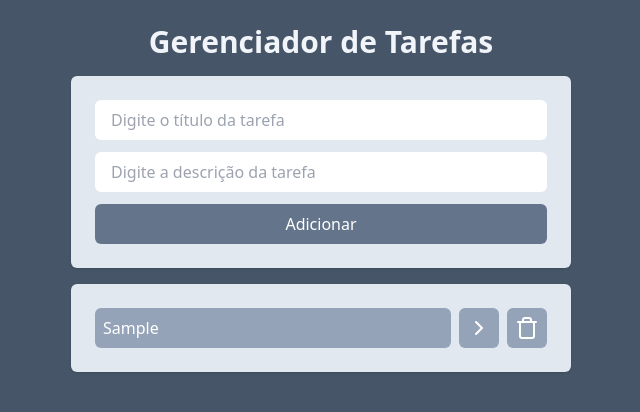
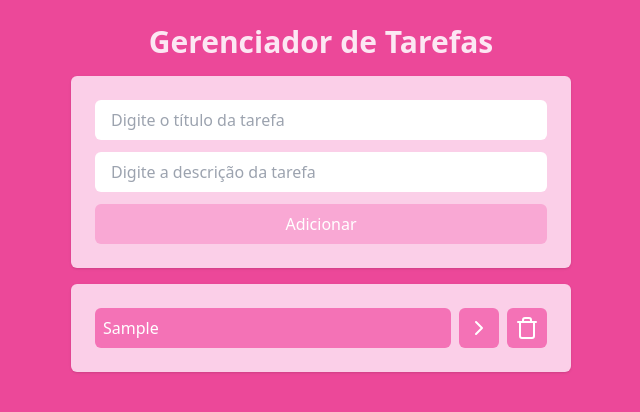
Before and after one commit to bernardommedeiros/React_To-do_List, a React (Vite) app: page / in a window 1280 px wide. Both pictures are taken after typing "Sample", "Sample" into the empty fields and a click on the button "Adicionar". Shown: the top 412 px of the page, without its empty margins (319-959 px from the left). Built offline with nearby package versions, Linux system fonts and the light colour scheme.

Commit message:
mudança de cores

```diff
--- a/src/App.jsx
+++ b/src/App.jsx
@@ -84,7 +84,7 @@ function onTaskDelete(taskId) {
 
   return (
     // w e h screen cobre toda a largura da tela
-      <div className='min-h-screen w-screen bg-slate-600 flex justify-center p-6'>
+      <div className='min-h-screen w-screen bg-pink-500 flex justify-center p-6'>
         <div className="w-[500px] space-y-4">
           <Title>Gerenciador de Tarefas</Title>
 
--- a/src/components/AddTask.jsx
+++ b/src/components/AddTask.jsx
@@ -7,7 +7,7 @@ function AddTasks({onTaskSubmit}){
     const [desc, setDesc] = useState("");
 
     return (
-        <div className=" bg-slate-200 space-y rounded-md p-6 shadow flex flex-col gap-3">
+        <div className=" bg-pink-200 space-y rounded-md p-6 shadow flex flex-col gap-3">
 
 
 
@@ -33,7 +33,7 @@ function AddTasks({onTaskSubmit}){
             setTitle("");
             setDesc("");
 
-        }} className="bg-slate-500 text-white font-medium px-4 py-2 rounded-md"> Adicionar </button>
+        }} className="bg-pink-300 text-white font-medium px-4 py-2 rounded-md"> Adicionar </button>
 
 
         </div>
--- a/src/components/Button.jsx
+++ b/src/components/Button.jsx
@@ -1,7 +1,7 @@
 function Button(props){
     return(
 
-        <button onClick={props.onClick} className="bg-slate-400 p-2 text-white rounded-md">
+        <button onClick={props.onClick} className="bg-pink-400 p-2 text-white rounded-md">
             {props.children}
         </button>
 
--- a/src/components/Input.jsx
+++ b/src/components/Input.jsx
@@ -1,6 +1,6 @@
 function Input(props){
     return(
-        <input className="border-slate-300 outline-slate-400 px-4 py-2 rounded-md"
+        <input className="border-pink-300 outline-pink-800 px-4 py-2 rounded-md"
 
         {...props}
 
--- a/src/components/Tasks.jsx
+++ b/src/components/Tasks.jsx
@@ -15,13 +15,13 @@ function Tasks({ tasks, onTaskClick, onTaskDelete }){
     }
 
     return (
-        <ul className="space-y-4 p-6 bg-slate-200 rounded-md shadow">
+        <ul className="space-y-4 p-6 bg-pink-200 rounded-md shadow">
             {/* map recebe cada task da interação */}
 
             {tasks.map((task) => (
             <li key={task.id} className="flex gap-2">
             <button onClick={() => onTaskClick(task.id)}
-            className= {`bg-slate-400 w-full text-left text-white flex p-2 rounded-md
+            className= {`bg-pink-400 w-full text-left text-white flex p-2 rounded-md
             ${task.isCompleted && "line-through"}`}>
                 {task.isCompleted && <CheckIcon />}
                 {task.title}
--- a/src/components/Title.jsx
+++ b/src/components/Title.jsx
@@ -1,7 +1,7 @@
 function Title(props){
     return(
 
-        <h1 className="text-3xl text-slate-100 font-bold text-center">
+        <h1 className="text-3xl text-pink-100 font-bold text-center">
 
         {props.children}
         </h1>
--- a/src/pages/TaskPage.jsx
+++ b/src/pages/TaskPage.jsx
@@ -9,7 +9,7 @@ function TaskPage(){
     const title = searchParams.get("title");
     const desc = searchParams.get("desc");
     return (
-        <div className="w-screen h-screen flex justify-center bg-slate-600 p-6 pt-10">
+        <div className="w-screen h-screen flex justify-center bg-pink-500 p-6 pt-10">
             <div className="w-[500px] space-y-4">
 
             <div className="flex justify-center relative">
@@ -22,8 +22,8 @@ function TaskPage(){
             </div>
 
             <div className="bg-slate-200 p-4 rounded-md" >
-                <h2 className="text-xl text-slate-700 font-bold pb-3" >{title}</h2>
-                <p className="text-slate-600">{desc}</p>
+                <h2 className="text-xl text-pink-300 font-bold pb-3" >{title}</h2>
+                <p className="text-pink-200">{desc}</p>
             </div>
 
 
```
Also changed, not shown: 1 other file (tests, documents, lock files or other folders).
